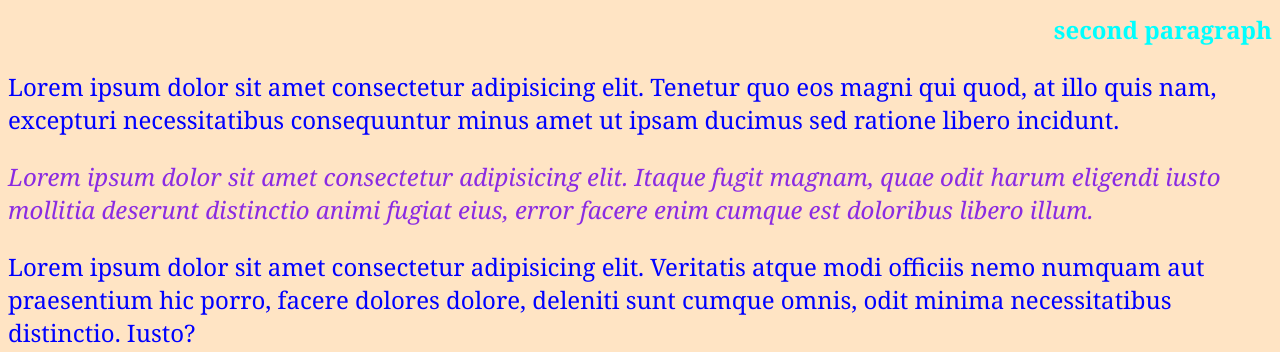
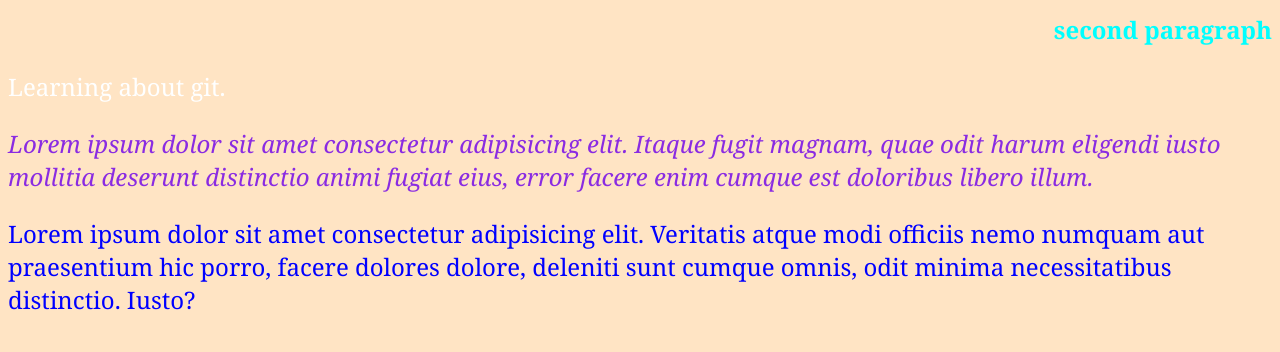
Before and after one commit to DarioDAngeloo/first-day-learning-the-basics-of-html, a plain HTML site: page first day of learn html/index.html in a window 1280 px wide. Shown: the part 690-1042 px from the top of the page. Drawn offline with Linux system fonts and the light colour scheme.

Commit message:
2 branch

```diff
--- a/first day of learn html/index.html
+++ b/first day of learn html/index.html
@@ -15,11 +15,7 @@
     <img src=" casa.png" alt="casa" />
     <div>
       <h2>second paragraph</h2>
-      <p class="LOL">
-        Lorem ipsum dolor sit amet consectetur adipisicing elit. Tenetur quo eos
-        magni qui quod, at illo quis nam, excepturi necessitatibus consequuntur
-        minus amet ut ipsam ducimus sed ratione libero incidunt.
-      </p>
+      <p class="2 branch">Learning about git.</p>
       <p class="pol">
         Lorem ipsum dolor sit amet consectetur adipisicing elit. Itaque fugit
         magnam, quae odit harum eligendi iusto mollitia deserunt distinctio
```
